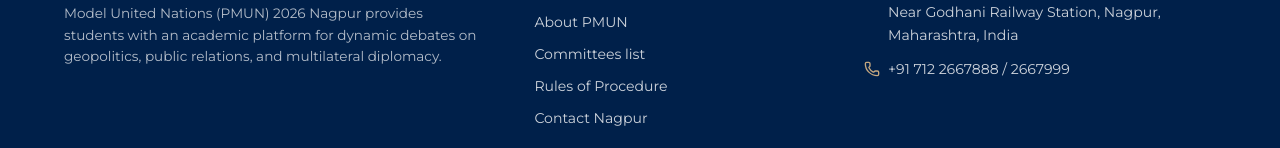
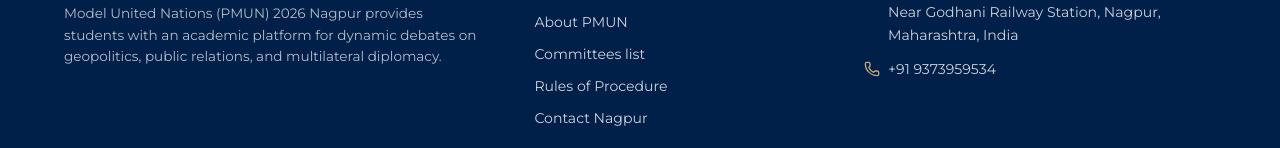
Before and after one commit to thegoatrider/pisgmun, a React (Vite) app: page / in a window 1280 px wide. Shown: the part 2244-2392 px from the top of the page. Built offline with nearby package versions, Linux system fonts and the light colour scheme; no server answers; a web font is replaced by a local one.

Commit message:
Update footer contact number to Suman Sinha Ma'am's number

```diff
--- a/src/components/Layout/Footer.tsx
+++ b/src/components/Layout/Footer.tsx
@@ -118,7 +118,7 @@ export const Footer: React.FC = () => {
               </div>
               <div style={{ display: 'flex', gap: '0.5rem', alignItems: 'center' }}>
                 <Phone size={16} style={{ color: 'var(--color-accent-gold)', flexShrink: 0 }} />
-                <span>+91 712 2667888 / 2667999</span>
+                <span>+91 9373959534</span>
               </div>
 
             </div>
```
